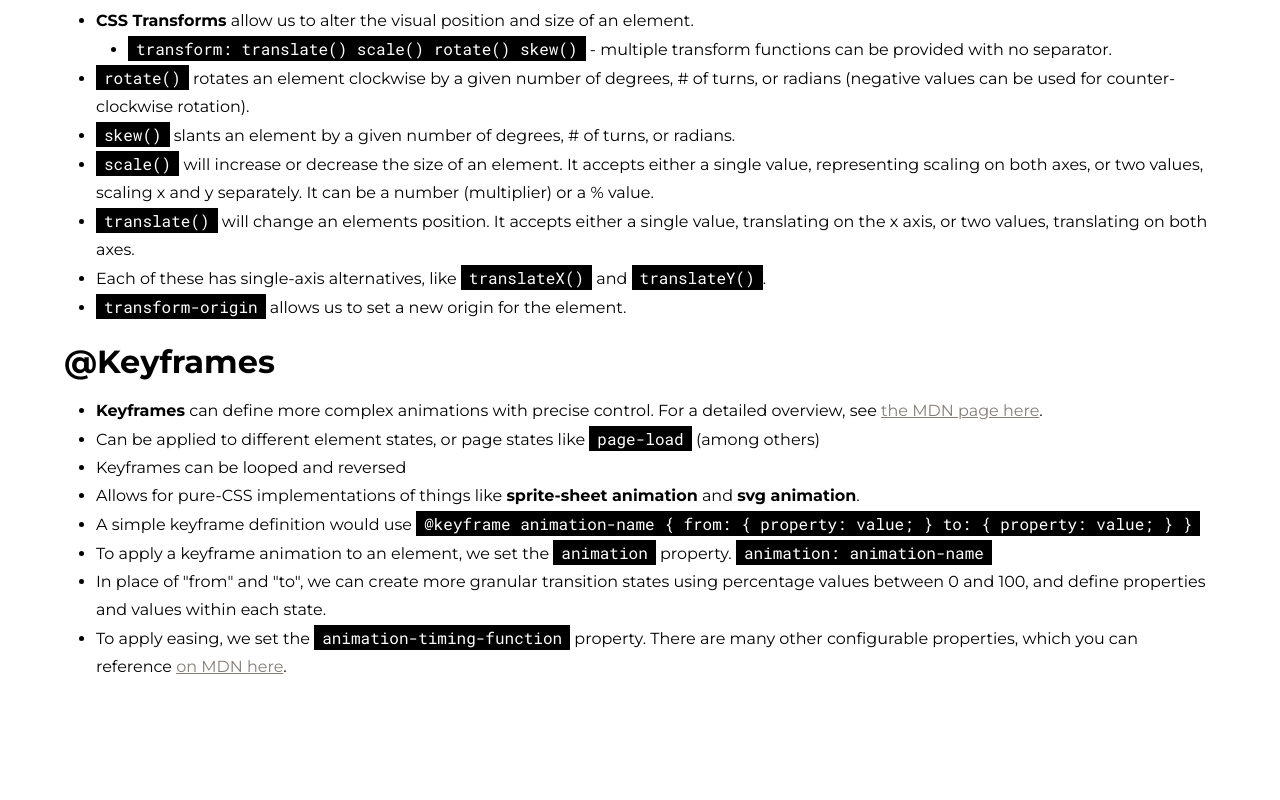
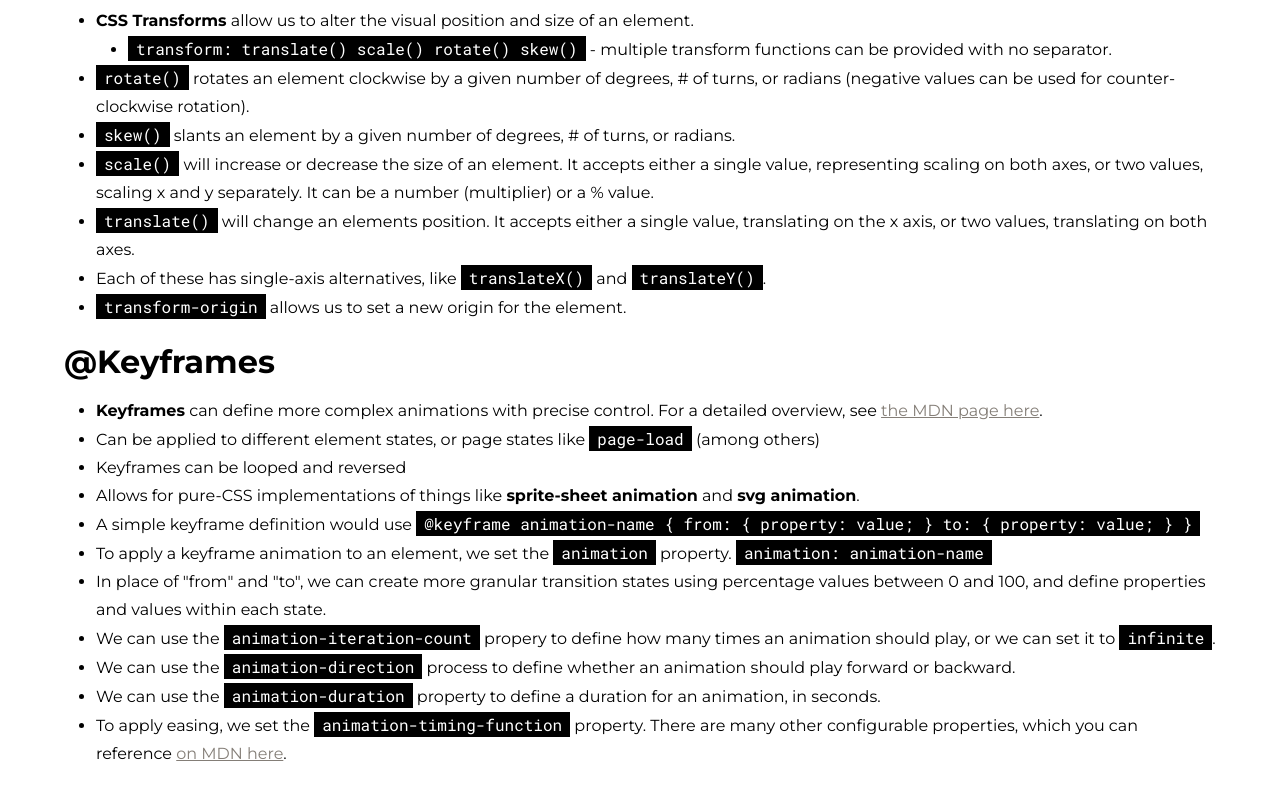
Before and after one commit to ahowley/brainstation-reference, a plain HTML site: page pages/animations.html in a window 1280 px wide. Shown: the part 1970-2770 px from the top of the page. Before the commit the page ends 2731 px from the top, so only its background shows below. Drawn offline with Linux system fonts and the light colour scheme.

Commit message:
Add a couple new bullets to animation page

```diff
--- a/pages/animations.html
+++ b/pages/animations.html
@@ -196,6 +196,18 @@
                     between 0 and 100, and define properties and values within each state.
                 </li>
                 <li class="note">
+                    We can use the <code>animation-iteration-count</code> propery to define how many times an animation
+                    should play, or we can set it to <code>infinite</code>.
+                </li>
+                <li class="note">
+                    We can use the <code>animation-direction</code> process to define whether an animation should play
+                    forward or backward.
+                </li>
+                <li class="note">
+                    We can use the <code>animation-duration</code> property to define a duration for an animation, in
+                    seconds.
+                </li>
+                <li class="note">
                     To apply easing, we set the <code>animation-timing-function</code> property. There are many other
                     configurable properties, which you can reference
                     <a
```
